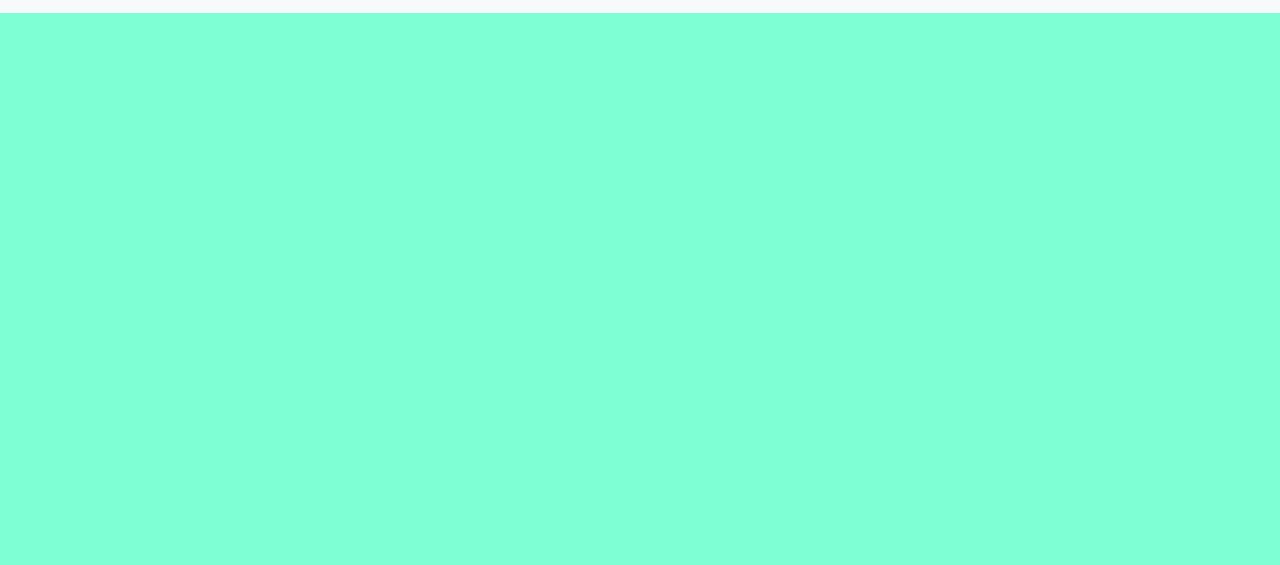
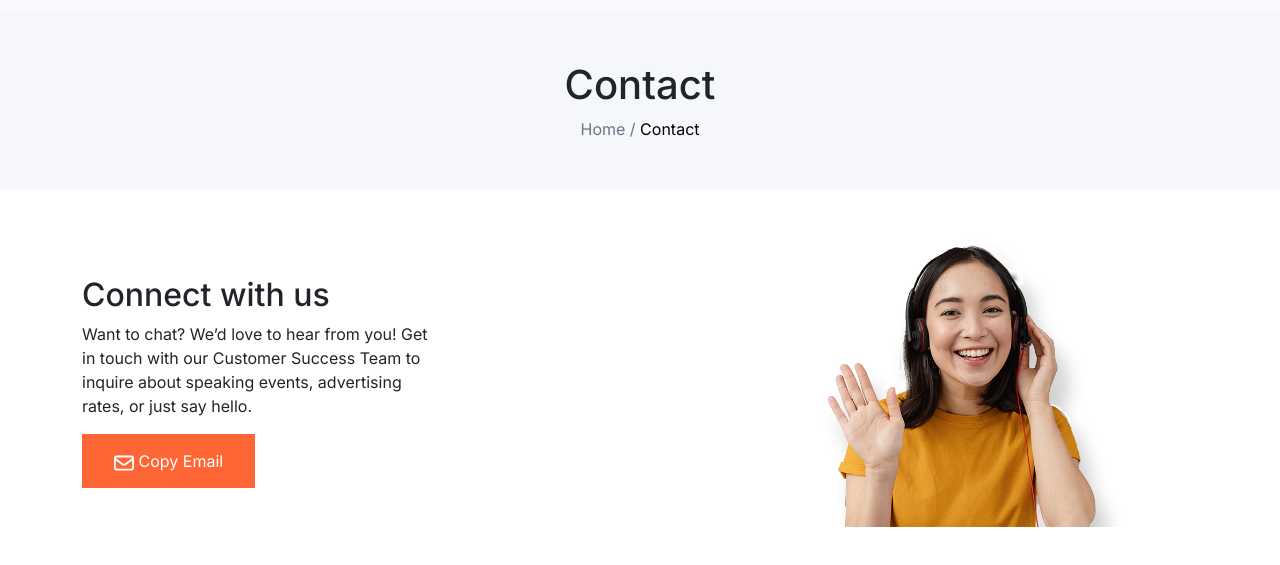
Before and after one commit to jasminabualrub/E-Tutor, a plain HTML site: page contact.html in a window 1280 px wide. Shown: the part 173-738 px from the top of the page. Drawn offline with nearby package versions, Linux system fonts and the light colour scheme.

Commit message:
create hero section for contact

```diff
--- a/assets/Css/contact.css
+++ b/assets/Css/contact.css
@@ -1,3 +1,36 @@
-body{
-    background-color: aquamarine;
+.hero1{
+    background-color: #F5F7FA;
 }
+.hero1 .active {
+    color:black;
+}
+.hero1 a{
+    text-decoration: none;
+    color:#6E7485;
+}
+/*hero2 section start*/
+ .hero2 .hero2-start{
+    width:380px ;
+}
+ .hero2 .container .row{
+    display: flex;
+
+    justify-content:start;
+    align-items: center;
+
+ }
+
+/*hero2 media start */
+@media screen and (max-width:912px){
+   .hero2 .container .row{
+    display: flex;
+    flex-direction: column;
+    justify-content: center;
+    align-items: center;
+    text-align: center;
+    padding: 9px;
+   }
+
+
+}
+/*hero2 section end */
--- a/contact.html
+++ b/contact.html
@@ -114,6 +114,35 @@
       </div>
          </div>
       </nav>
+        <main>
+        <section class="hero1 py-5">
+            <div class="container text-center">
+               <h1>Contact</h1>
+               <a href="index.html">Home / </a>
+               <a href="#" class="active">Contact  </a>
+            </div>
+
+        </section>
+        <section class="hero2 py-5">
+            <div class="container">
+                <div class="row  gap-3 justify-content-between">
+
+                    <div class="hero2-start  col-md-7 col-sm-12 ">
+
+                       <h2>Connect with us</h2>
+                       <p>Want to chat? We’d love to hear from you! Get in touch with our Customer Success Team to inquire about speaking events, advertising rates, or just say hello. </p>
+                   <button type="button " class="custom-btn"><span> <svg xmlns="http://www.w3.org/2000/svg" height="20" width="20" viewBox="0 0 512 512"><!--!Font Awesome Free v7.1.0 by @fontawesome - https://fontawesome.com License - https://fontawesome.com/license/free Copyright 2025 Fonticons, Inc.--><path fill="#ffffff" d="M61.4 64C27.5 64 0 91.5 0 125.4 0 126.3 0 127.1 .1 128L0 128 0 384c0 35.3 28.7 64 64 64l384 0c35.3 0 64-28.7 64-64l0-256-.1 0c0-.9 .1-1.7 .1-2.6 0-33.9-27.5-61.4-61.4-61.4L61.4 64zM464 192.3L464 384c0 8.8-7.2 16-16 16L64 400c-8.8 0-16-7.2-16-16l0-191.7 154.8 117.4c31.4 23.9 74.9 23.9 106.4 0L464 192.3zM48 125.4C48 118 54 112 61.4 112l389.2 0c7.4 0 13.4 6 13.4 13.4 0 4.2-2 8.2-5.3 10.7L280.2 271.5c-14.3 10.8-34.1 10.8-48.4 0L53.3 136.1c-3.3-2.5-5.3-6.5-5.3-10.7z"/></svg></span> Copy Email</button>
+
+                    </div>
+                    <div class="hero2-end  col-md-5 col-sm-12   ">
+                        <img src="assets/Images/contact/Fit.png" class="img-fluid" alt="hero girl"/>
+                    </div>
+
+
+                </div>
+            </div>
+                 </section>
+    </main>
 
  <!--bootsrap 5.3 js-->
      <script src="https://cdn.jsdelivr.net/npm/bootstrap@5.3.8/dist/js/bootstrap.bundle.min.js" integrity="sha384-FKyoEForCGlyvwx9Hj09JcYn3nv7wiPVlz7YYwJrWVcXK/BmnVDxM+D2scQbITxI" crossorigin="anonymous"></script>
```
Also changed, not shown: index.html (+1 -1 lines), assets/Images/contact/Fit.png (added).
